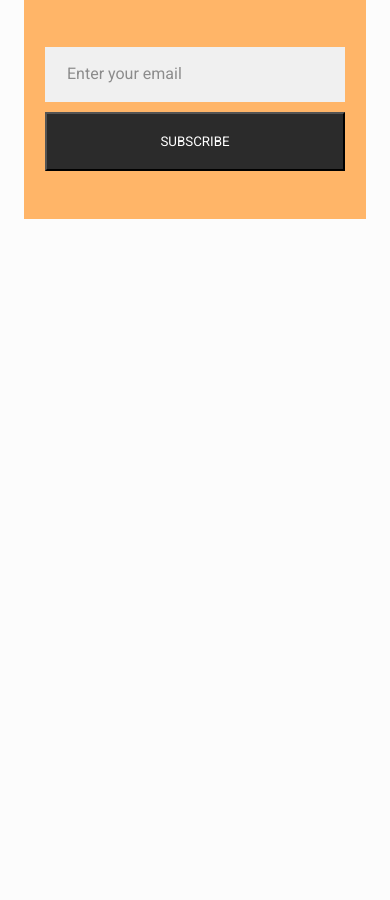
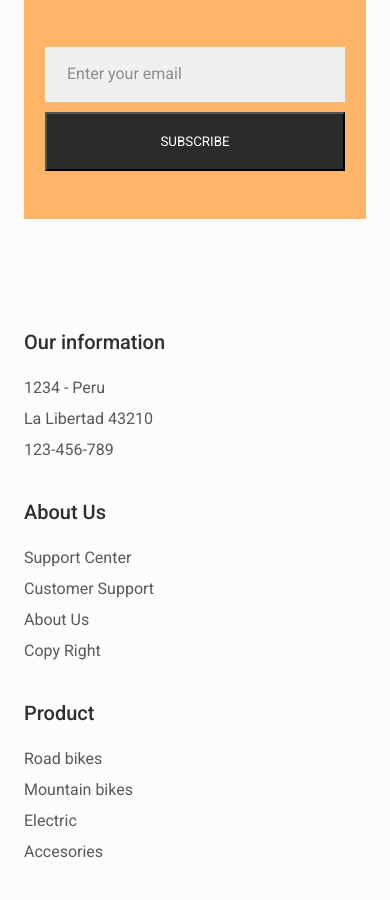
Before and after one commit to Kamoliddinmirzaboyev05/Rolex, a plain HTML site: page index.html in a window 390 px wide. Shown: the part 7653-8553 px from the top of the page. Before the commit the page ends 7912 px from the top, so only its background shows below. Drawn offline with Linux system fonts and the light colour scheme.

Commit message:
Update with media

```diff
--- a/index.html
+++ b/index.html
@@ -303,7 +303,7 @@
       </section>
     </main>
 
-    <!-- <footer>
+    <footer>
       <div class="container">
         <div class="row">
           <h2 class="bolder lighter-type">Our information</h2>
@@ -336,7 +336,7 @@
       </div>
 
       <p class="copy">Bedimcode. All rigths reserved</p>
-    </footer> -->
+    </footer>
 
     <script src="script.js"></script>
   </body>
--- a/style.css
+++ b/style.css
@@ -734,4 +734,16 @@ footer .container {
     width: 300px;
     outline: none;
   }
+
+  /* Styling footer section */
+
+  footer .container {
+    display: flex;
+    padding-bottom: 40px;
+    justify-content: start;
+    flex-direction: column;
+    gap: 30px;
+    border-bottom: 2px solid #ccc;
+    margin-bottom: 10px;
+  }
 }
```
